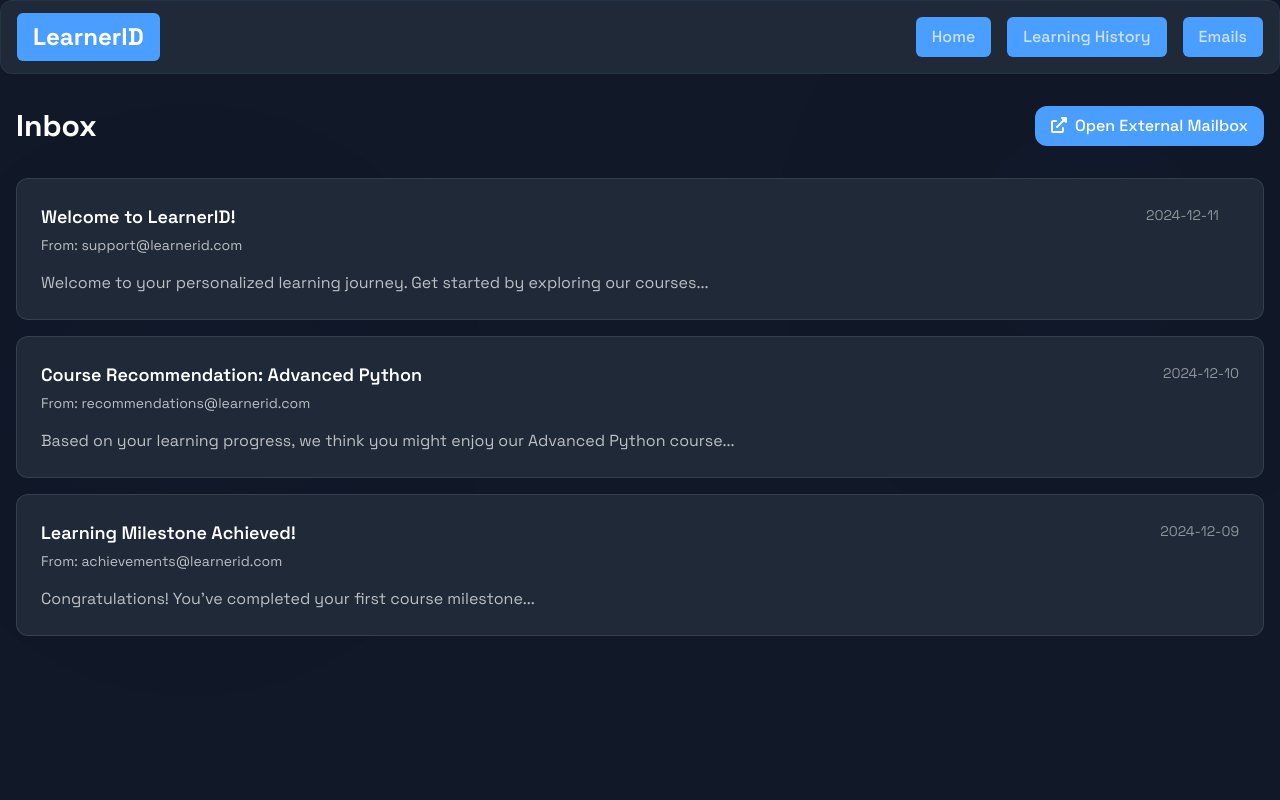
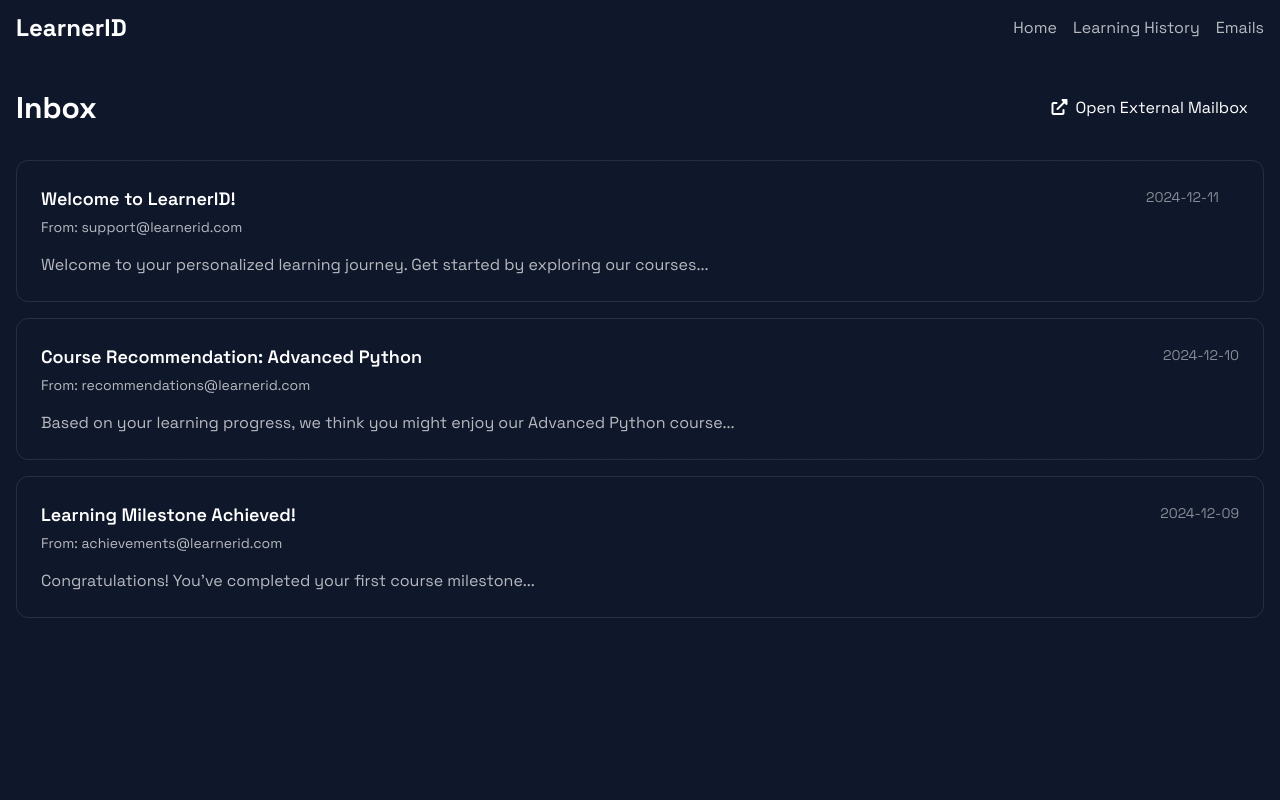
Before and after one commit to srikrishna-Challa/LearnerID_HTML, a Flask app: page /inbox in a window 1280 px wide. Run offline with Flask 3, Linux system fonts and the light colour scheme; the visitor is signed in with stand-in values (Sample User, id 1); some libraries are stand-ins or nearby versions.

Commit message:
Agent query: Can you test if the login page now redirects properly to the user logged in page and if the new minimal futuristic design with grid animation is working?
Improve login flow and update styling, removing unnecessary AI-themed animations and styles.

Screenshot: https://storage.googleapis.com/screenshot-production-us-central1/34ca4e1f-d700-4489-b370-0f8e5e8c9f39/4ce57af5-0ea0-4bb8-a637-5ebef9e6087e.jpg

```diff
--- a/app.py
+++ b/app.py
@@ -567,18 +567,13 @@ def login():
         email = request.form.get('email', '')
         name = request.form.get('name', '')
 
-        if email and name:
-            # Create user session with provided details
-            session['user_id'] = 1  # Dummy ID for testing
-            session['user_name'] = name
-            session['user_email'] = email
-            app.logger.info(f"User logged in successfully: {email}")
-            return redirect(url_for('user_loggedin_page'))
+        # Create user session with provided details
+        session['user_id'] = 1  # Dummy ID for testing
+        session['user_name'] = name or 'Test User'
+        session['user_email'] = email or 'test@example.com'
+        app.logger.info(f"User logged in successfully: {email}")
 
-        # Even if validation fails, redirect to logged in page for testing
-        session['user_id'] = 1
-        session['user_name'] = email or 'Test User'
-        session['user_email'] = name or 'test@example.com'
+        # Always redirect to user_loggedin_page after POST
         return redirect(url_for('user_loggedin_page'))
 
     return render_template('login.html')
--- a/templates/base.html
+++ b/templates/base.html
@@ -9,247 +9,130 @@
     <link href="https://cdnjs.cloudflare.com/ajax/libs/font-awesome/6.0.0/css/all.min.css" rel="stylesheet">
     <style>
         :root {
-            --ai-primary: #4a9eff;
-            --ai-secondary: #6366f1;
-            --ai-accent: #8b5cf6;
-            --neural-color: rgba(74, 158, 255, 0.02);
-            --bg-dark: #111827;
-            --bg-surface: #1f2937;
+            --primary: #4F46E5;
+            --primary-dark: #4338CA;
+            --bg-dark: #0F172A;
         }
 
         body {
-            background: var(--bg-dark);
-            color: #e5e7eb;
             font-family: 'Space Grotesk', sans-serif;
+            background-color: var(--bg-dark);
+            color: #ffffff;
             min-height: 100vh;
             overflow-x: hidden;
-            position: relative;
         }
 
-        /* Neural Network Background */
-        .neural-background {
+        /* Page Transition Animation */
+        .page-transition {
             position: fixed;
             top: 0;
             left: 0;
             width: 100%;
             height: 100%;
-            background:
-                radial-gradient(circle at 15% 50%, rgba(99, 102, 241, 0.05) 0%, transparent 35%),
-                radial-gradient(circle at 85% 30%, rgba(74, 158, 255, 0.05) 0%, transparent 35%),
-                radial-gradient(1.5px 1.5px at 10px 10px, var(--neural-color) 50%, transparent 0),
-                radial-gradient(1.5px 1.5px at 20px 20px, var(--neural-color) 50%, transparent 0);
-            background-size: 100% 100%, 100% 100%, 50px 50px, 60px 60px;
-            animation: neuralShift 20s linear infinite;
-            opacity: 0.3;
+            background: var(--bg-dark);
+            transform-origin: bottom;
+            transition: transform 0.5s ease-in-out;
+            z-index: 1000;
+            pointer-events: none;
         }
 
-        .neural-overlay {
+        .page-transition.active {
+            transform: scaleY(0);
+        }
+
+        /* Grid Background Animation */
+        .grid-background {
             position: fixed;
             top: 0;
             left: 0;
             width: 100%;
             height: 100%;
-            background: linear-gradient(
-                to bottom,
-                transparent,
-                rgba(74, 158, 255, 0.01)
-            );
-            pointer-events: none;
-            opacity: 0.05;
+            background-image:
+                linear-gradient(rgba(79, 70, 229, 0.05) 1px, transparent 1px),
+                linear-gradient(90deg, rgba(79, 70, 229, 0.05) 1px, transparent 1px);
+            background-size: 30px 30px;
+            animation: gridMove 20s linear infinite;
+            opacity: 0.3;
         }
 
-        @keyframes neuralShift {
+        @keyframes gridMove {
             0% {
-                background-position: 0% 0%, 0% 0%, 0 0, 0 0, 0 0, 0 0;
+                transform: translateY(0);
             }
             100% {
-                background-position: 0% 0%, 0% 0%, 50px 50px, 60px 60px, 70px 70px, 80px 80px;
+                transform: translateY(30px);
             }
         }
 
-        @keyframes scanline {
-            0% {
-                transform: translateX(-100%);
-            }
-            100% {
-                transform: translateX(100%);
-            }
+        /* Hover Effects */
+        .hover-effect {
+            transition: all 0.3s ease;
         }
 
-        /* AI Card Effect */
-        .ai-card {
-            background: var(--bg-surface);
-            border: 1px solid rgba(74, 158, 255, 0.1);
-            border-radius: 0.75rem;
-            transition: all 0.3s ease;
-            position: relative;
-            overflow: hidden;
+        .hover-effect:hover {
+            transform: translateY(-2px);
+            box-shadow: 0 4px 12px rgba(79, 70, 229, 0.15);
         }
 
-        .ai-card::before {
-            content: '';
-            position: absolute;
-            top: 0;
-            left: -100%;
-            width: 100%;
-            height: 100%;
-            background: linear-gradient(
-                90deg,
-                transparent,
-                rgba(74, 158, 255, 0.08),
-                transparent
-            );
-            transition: 0.5s;
+        /* Loading Spinner */
+        .loading-spinner {
+            width: 40px;
+            height: 40px;
+            border: 3px solid rgba(79, 70, 229, 0.1);
+            border-radius: 50%;
+            border-top-color: var(--primary);
+            animation: spin 1s linear infinite;
         }
 
-        .ai-card:hover {
-            transform: translateY(-2px);
-            border-color: rgba(74, 158, 255, 0.2);
-            box-shadow: 0 4px 20px rgba(0, 0, 0, 0.2);
-        }
-
-        .ai-card:hover::before {
-            left: 100%;
-        }
-
-        /* AI Button Effect */
-        .ai-button {
-            position: relative;
-            overflow: hidden;
-            transition: all 0.3s ease;
-            background: var(--ai-primary);
-            border: none;
-            color: white;
-            padding: 0.5rem 1rem;
-            border-radius: 0.375rem;
-            font-weight: 500;
-        }
-
-        .ai-button::before {
-            content: '';
-            position: absolute;
-            top: 0;
-            left: 0;
-            right: 0;
-            bottom: 0;
-            background: linear-gradient(
-                45deg,
-                var(--ai-primary),
-                var(--ai-secondary)
-            );
-            z-index: -1;
-            opacity: 0;
-            transition: opacity 0.3s ease;
-        }
-
-        .ai-button:hover::before {
-            opacity: 1;
-        }
-
-        .ai-button:hover {
-            transform: translateY(-1px);
-            box-shadow: 0 4px 12px rgba(74, 158, 255, 0.15);
-        }
-
-        /* AI Processing Animation */
-        .ai-processing {
-            width: 48px;
-            height: 48px;
-            border: 3px solid rgba(0, 245, 212, 0.1);
-            border-top-color: var(--ai-primary);
-            border-right-color: var(--ai-secondary);
-            border-radius: 50%;
-            animation: aiProcess 1.5s linear infinite;
-        }
-
-        @keyframes aiProcess {
+        @keyframes spin {
             0% { transform: rotate(0deg); }
             100% { transform: rotate(360deg); }
-        }
-
-        /* AI Content Transition */
-        .ai-fade-in {
-            animation: aiFadeIn 0.6s cubic-bezier(0.4, 0, 0.2, 1) forwards;
-            opacity: 0;
-        }
-
-        @keyframes aiFadeIn {
-            from {
-                opacity: 0;
-                transform: translateY(10px) scale(0.98);
-            }
-            to {
-                opacity: 1;
-                transform: translateY(0) scale(1);
-            }
-        }
-
-        /* AI Pulse Effect */
-        .ai-pulse {
-            animation: aiPulse 2s cubic-bezier(0.4, 0, 0.6, 1) infinite;
-        }
-
-        @keyframes aiPulse {
-            0%, 100% {
-                opacity: 1;
-            }
-            50% {
-                opacity: 0.5;
-            }
         }
     </style>
 </head>
 <body>
-    <!-- Neural Network Background -->
-    <div class="neural-background"></div>
-    <div class="neural-overlay"></div>
+    <!-- Grid Background -->
+    <div class="grid-background"></div>
 
-    <!-- AI Processing Indicator -->
-    <div id="ai-loading" class="fixed top-1/2 left-1/2 transform -translate-x-1/2 -translate-y-1/2 z-50 hidden">
-        <div class="ai-processing"></div>
-        <div class="mt-4 text-center text-[var(--ai-primary)] ai-pulse">AI Processing...</div>
+    <!-- Page Transition -->
+    <div class="page-transition"></div>
+
+    <!-- Loading Spinner -->
+    <div id="loading-spinner" class="fixed top-1/2 left-1/2 transform -translate-x-1/2 -translate-y-1/2 z-50 hidden">
+        <div class="loading-spinner"></div>
     </div>
 
-    <!-- Main Content Container -->
-    <div class="relative z-10 min-h-screen">
+    <!-- Main Content -->
+    <div class="relative z-10">
         {% block content %}{% endblock %}
     </div>
 
     <script>
-        // Initialize AI animations for dynamic content
-        function initializeAIElements() {
-            // Add AI card effects
-            document.querySelectorAll('.bg-surface').forEach((element, index) => {
-                element.classList.add('ai-card', 'ai-fade-in');
-                element.style.animationDelay = `${index * 0.1}s`;
-            });
+        // Page Transition
+        document.addEventListener('DOMContentLoaded', () => {
+            const transition = document.querySelector('.page-transition');
+            transition.classList.add('active');
+        });
 
-            // Add AI button effects
-            document.querySelectorAll('button, a').forEach(element => {
-                if (!element.classList.contains('ai-button')) {
-                    element.classList.add('ai-button');
-                }
-            });
-        }
-
-        // Show AI processing animation on navigation
-        document.addEventListener('click', function(e) {
+        // Navigation Loading Effect
+        document.addEventListener('click', (e) => {
             const link = e.target.closest('a');
             if (link && !link.getAttribute('href').startsWith('#')) {
-                document.getElementById('ai-loading').classList.remove('hidden');
+                e.preventDefault();
+                const spinner = document.getElementById('loading-spinner');
+                spinner.classList.remove('hidden');
+
                 setTimeout(() => {
-                    document.getElementById('ai-loading').classList.add('hidden');
-                }, 1000);
+                    window.location.href = link.href;
+                }, 500);
             }
         });
 
-        // Initialize on page load and content updates
-        document.addEventListener('DOMContentLoaded', initializeAIElements);
-        window.addEventListener('load', initializeAIElements);
-
-        // Reinitialize on dynamic content changes
-        const observer = new MutationObserver(initializeAIElements);
-        observer.observe(document.body, { childList: true, subtree: true });
+        // Add hover effects to interactive elements
+        const interactiveElements = document.querySelectorAll('a, button');
+        interactiveElements.forEach(element => {
+            element.classList.add('hover-effect');
+        });
     </script>
 </body>
 </html>
```
